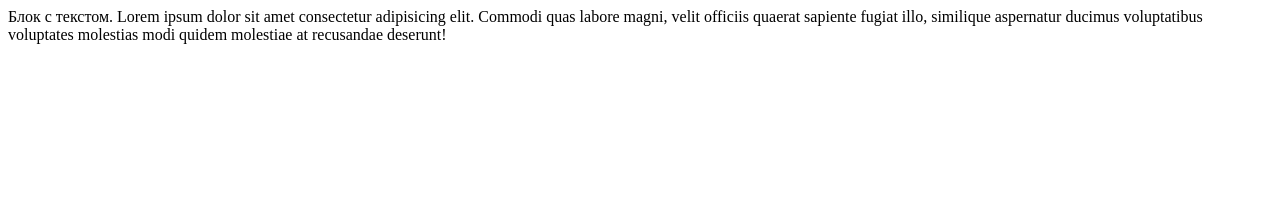
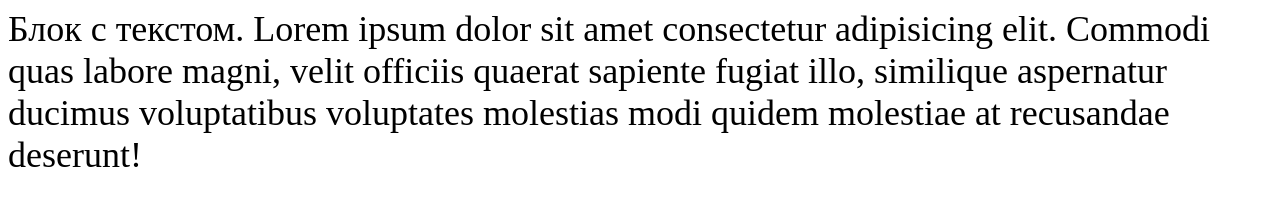
Before and after one commit to alyona177/git-train, a plain HTML site: page index.html in a window 1280 px wide. Drawn offline with Linux system fonts and the light colour scheme.

Commit message:
css file was added

```diff
--- a/index.html
+++ b/index.html
@@ -3,6 +3,7 @@
 <head>
     <meta charset="UTF-8">
     <meta name="viewport" content="width=device-width, initial-scale=1.0">
+    <link rel="stylesheet" href="./styles.css">
     <title>Document</title>
 </head>
 <body>
--- /dev/null
+++ b/styles.css
@@ -0,0 +1,3 @@
+body {
+    font-size: 36px;
+}
```
